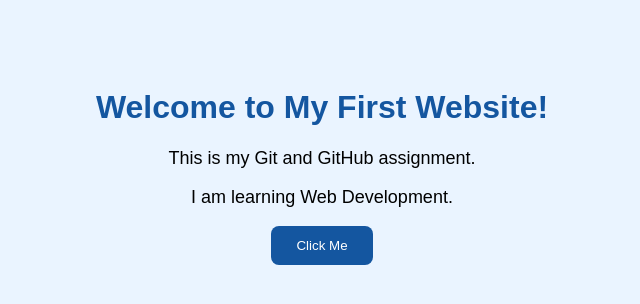
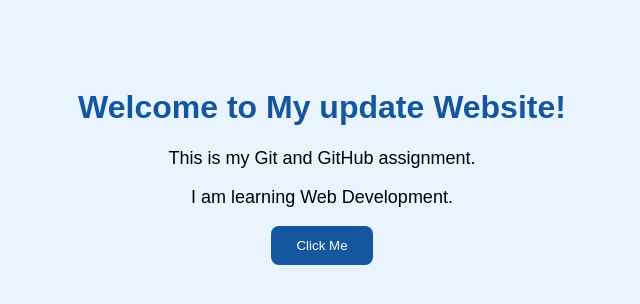
Before and after one commit to AbuHanzila/learning-git, a plain HTML site: page index.html in a window 1280 px wide. Shown: the whole page, without its empty margins (318-958 px from the left). Drawn offline with Linux system fonts and the light colour scheme.

Commit message:
update website heading

```diff
--- a/index.html
+++ b/index.html
@@ -33,7 +33,7 @@
 </head>
 
 <body>
-    <h1>Welcome to My First Website!</h1>
+    <h1>Welcome to My update Website!</h1>
     <p>This is my Git and GitHub assignment.</p>
     <p>I am learning Web Development.</p>
     <button onclick="alert('Hello World!')">
```
